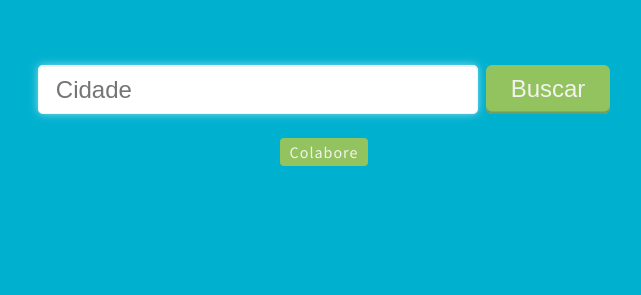
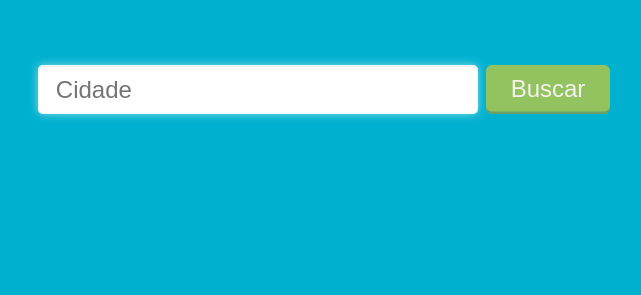
Before and after one commit to vitorfs/quanto-levar, a Django app: page / in a window 1280 px wide. Shown: the part 221-516 px from the top of the page, without its empty margins (316-957 px from the left). Run offline with Django 3.2, Linux system fonts and the light colour scheme; data comes from the database, SQL or seed files in the repository; some libraries are stand-ins or nearby versions; some web fonts are replaced.

Commit message:
comentando colabore

```diff
--- a/templates/base.html
+++ b/templates/base.html
@@ -19,9 +19,9 @@
     {% block conteudo %}
     {% endblock conteudo %}
   </section>
-  <footer class="wrapper">
+  <!--footer class="wrapper">
     <a href="{% url 'colabore' %}" class="btn-link">Colabore</a>
-  </footer>
+  </footer-->
   <script>
     (function(i,s,o,g,r,a,m){i['GoogleAnalyticsObject']=r;i[r]=i[r]||function(){
     (i[r].q=i[r].q||[]).push(arguments)},i[r].l=1*new Date();a=s.createElement(o),
```
